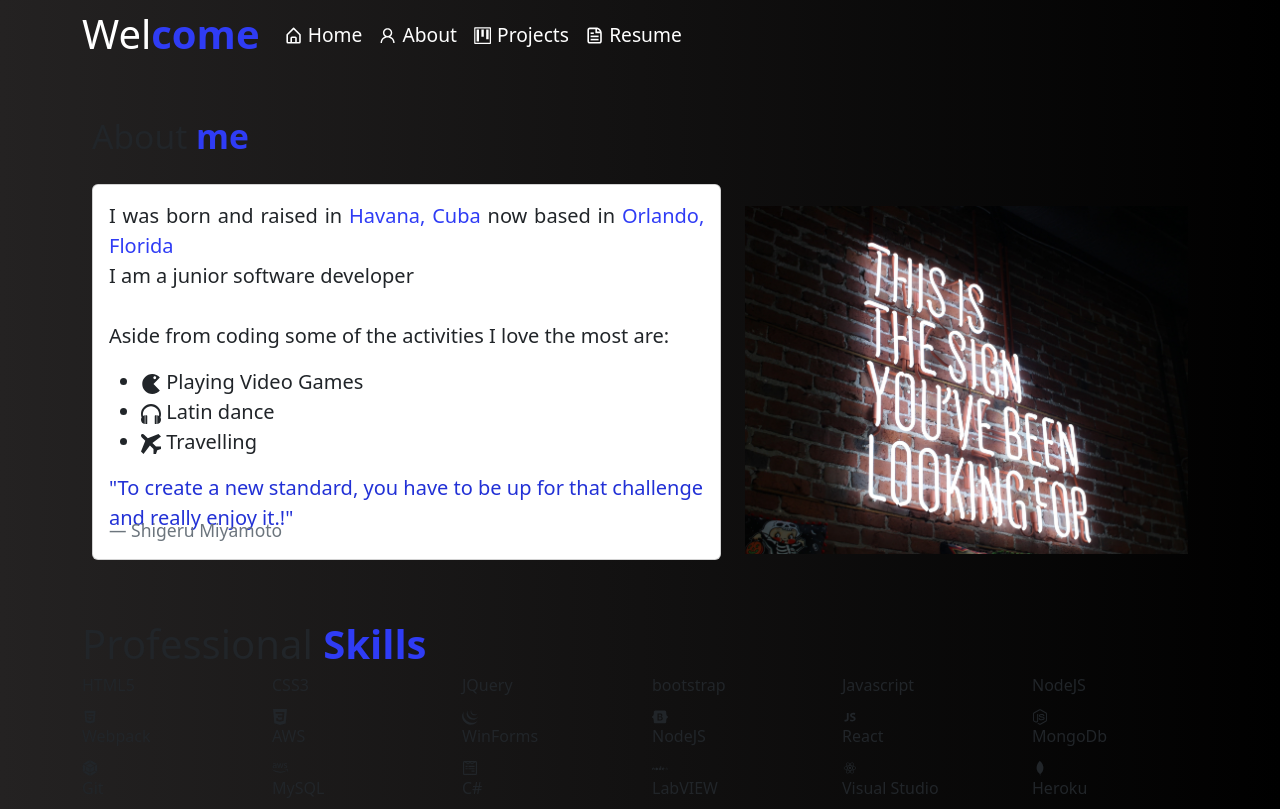
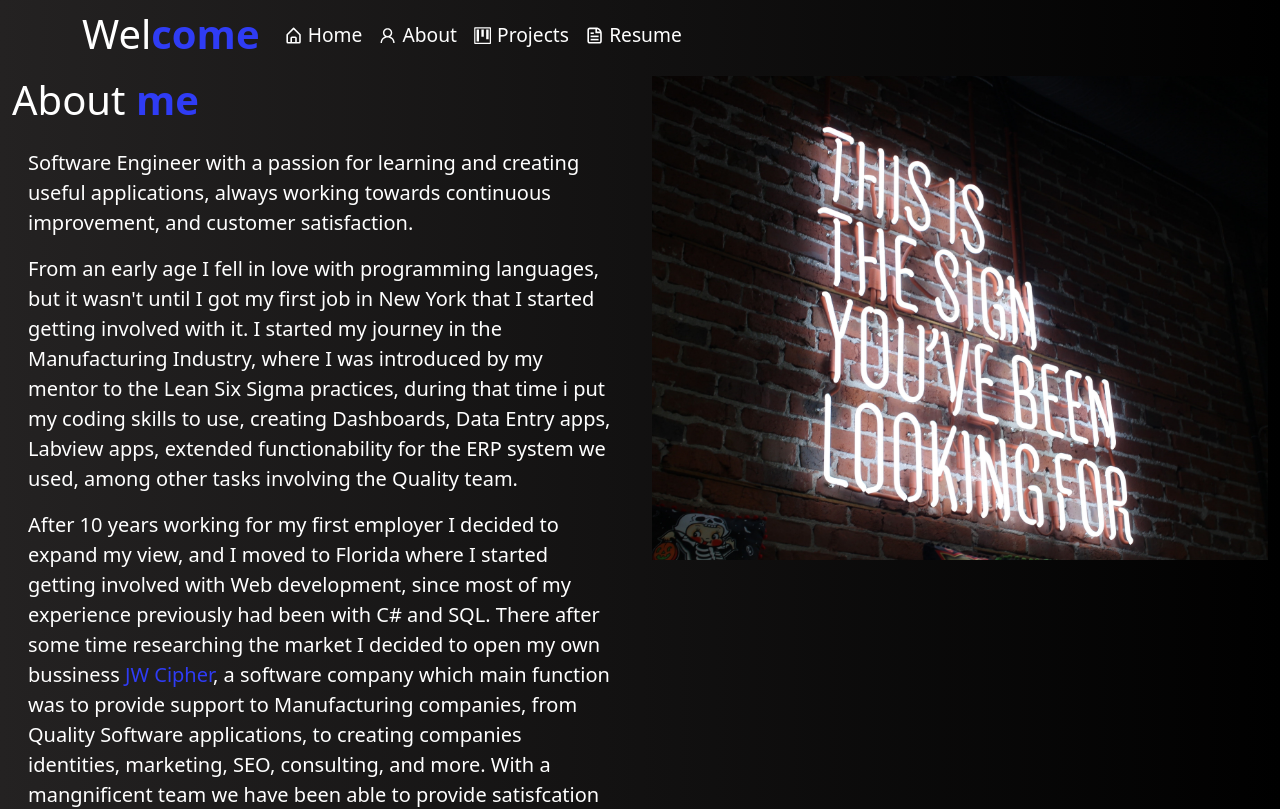
Before and after one commit to julioPlaceres/ReactPortfolio, a React (Create React App) app: page /about in a window 1280 px wide. Shown: the top 809 px of the page. Built offline with nearby package versions, Linux system fonts and the light colour scheme.

Commit message:
Refactoring About page

```diff
--- a/src/App.js
+++ b/src/App.js
@@ -23,5 +23,4 @@ function App() {
   );
 }
 
-// Export App Module
 export default App;
--- /dev/null
+++ b/src/components/Cards/AboutCard.css
@@ -0,0 +1,5 @@
+.quote-view {
+  border: none;
+  color: white;
+  background-color: transparent;
+}
--- /dev/null
+++ b/src/components/Cards/AboutCard.js
@@ -0,0 +1,62 @@
+import React from "react";
+import Card from "react-bootstrap/Card";
+import { ImPacman, ImHeadphones, ImAirplane } from "react-icons/im";
+import "./AboutCard.css";
+
+function AboutCard() {
+  return (
+    <Card className="quote-view">
+      <Card.Body>
+        <blockquote className="blockquote">
+          <p>
+            Software Engineer with a passion for learning and creating
+            useful applications, always working towards continuous improvement,
+            and customer satisfaction.
+            </p>
+
+            <p>
+            From an early age I fell in love with programming languages,
+            but it wasn't until I got my first job in New York that I started
+            getting involved with it. I started my journey in the Manufacturing
+            Industry, where I was introduced by my mentor to the Lean Six Sigma
+            practices, during that time i put my coding skills to use, creating
+            Dashboards, Data Entry apps, Labview apps, extended functionability
+            for the ERP system we used, among other tasks involving the Quality
+            team.
+            </p>
+
+            <p>
+              After 10 years working for my first employer I decided to expand
+              my view, and I moved to Florida where I started getting involved
+              with Web development, since most of my experience previously had
+              been with C# and SQL. There after some time researching the market
+              I decided to open my own bussiness <span className="blue">JW Cipher</span>,
+              a software company which main function was to provide support to
+              Manufacturing companies, from Quality Software applications, to
+              creating companies identities, marketing, SEO, consulting, and
+              more. With a mangnificent team we have been able to provide
+              satisfcation to our clients given them the tools to succeed in
+              their path. Not everything is work though, a work-life balance
+              is necesary to achive sucess, and below you can see some of
+              my favorites past times.
+            </p>
+
+            <h4>Aside from coding some of the activities I love the most are:</h4>
+
+          <ul style={{listStyle: 'none'}}>
+            <li> <ImPacman /> Playing Video Games </li>
+            <li> <ImHeadphones /> Latin dance </li>
+            <li> <ImAirplane /> Travelling </li>
+          </ul>
+
+          <p className="blue">
+            "To create a new standard, you have to be up for that challenge and really enjoy it.!"{" "}
+          </p>
+          <footer className="blockquote-footer blue">Shigeru Miyamoto</footer>
+        </blockquote>
+      </Card.Body>
+    </Card>
+  );
+}
+
+export default AboutCard;
--- /dev/null
+++ b/src/components/Techs/Tech.css
@@ -0,0 +1,15 @@
+.tech-icons {
+    vertical-align: middle;
+    text-align: center;
+    border-radius: 5px;
+    display: table;
+    box-shadow: 4px 5px 4px 3px rgba(28, 47, 218, 0.521);
+    overflow: hidden;
+    transition: all 0.4s ease 0s;
+    font-size: 4.5em;
+    margin: 15px;
+    padding: 10px;
+    opacity: 0.93;
+    border: 1.7px solid rgba(17, 59, 148, 0.637);
+    color: white;
+  }
--- a/src/pages/About/Tech.js
+++ b/src/components/Techs/Tech.js
@@ -1,4 +1,3 @@
-// Import Files Required
 import React from "react";
 import { Col, Row } from "react-bootstrap";
 import {
@@ -13,6 +12,7 @@ import {
 import {
   FaWpforms, FaNodeJs, FaAws
 } from "react-icons/fa";
+import "./Tech.css";
 
 function Techstack() {
   return (
--- a/src/pages/About/About.js
+++ b/src/pages/About/About.js
@@ -1,40 +1,29 @@
+import Tech from "../../components/Techs/Tech";
+import aboutImg from "../../Assets/about-img.jpg";
+import Aboutcard from "../../components/Cards/AboutCard";
 import React from "react";
 import { Container, Row, Col } from "react-bootstrap";
-import Aboutcard from "./AboutCard";
-import Tech from "./Tech";
-import aboutImg from "../../Assets/about-img.jpg";
+import "./About.css";
 
 function About() {
   return (
-    <Container fluid className="about">
-      <Container>
-        <Row style={{ justifyContent: "center", padding: "10px" }}>
-          <Col
-            md={7}
-            style={{
-              justifyContent: "center",
-              paddingTop: "30px",
-              paddingBottom: "50px",
-            }}
-          >
-            <h1 style={{ fontSize: "2.1em", paddingBottom: "20px" }}>
+    <Container fluid>
+        <Row>
+          <Col>
+            <h1 style={{ color: "white" }}>
               About <strong className="blue">me</strong>
             </h1>
             <Aboutcard />
           </Col>
-          <Col
-            md={5}
-            style={{ paddingTop: "120px", paddingBottom: "50px" }}
-            className="about-img"
-          >
+          <Col>
             <img src={aboutImg} alt="about" className="img-fluid" />
           </Col>
         </Row>
-        <h1 className="project">
+
+        <h1 style={{color: "white"}}>
           Professional <strong className="blue">Skills </strong>
         </h1>
         <Tech />
-      </Container>
     </Container>
   );
 }
--- a/src/pages/About/AboutCard.js
+++ /dev/null
@@ -1,43 +0,0 @@
-// Import Require Files
-import React from "react";
-import Card from "react-bootstrap/Card";
-import { ImPacman, ImHeadphones, ImAirplane } from "react-icons/im";
-
-function AboutCard() {
-  return (
-    <Card className="quote-view">
-      <Card.Body>
-        <blockquote className="blockquote mb-0">
-          <p style={{ textAlign: "justify" }}>
-            I was born and raised in <span className="blue"> Havana, Cuba </span>
-            now based in <span className="blue">Orlando, Florida</span>
-            <br />I am a junior software developer
-            <br />
-            <br />
-            Aside from coding some of the activities I love the most are:
-          </p>
-          {/* Activities Icons */}
-          <ul>
-            <li className="activity">
-              <ImPacman /> Playing Video Games
-            </li>
-            <li className="activity">
-              <ImHeadphones /> Latin dance
-            </li>
-            <li className="activity">
-              <ImAirplane /> Travelling
-            </li>
-          </ul>
-
-          {/* Inspirational Quote  */}
-          <p style={{ marginBlockEnd: 0, color: "rgb(34 49 214)" }}>
-            "To create a new standard, you have to be up for that challenge and really enjoy it.!"{" "}
-          </p>
-          <footer className="blockquote-footer">Shigeru Miyamoto</footer>
-        </blockquote>
-      </Card.Body>
-    </Card>
-  );
-}
-
-export default AboutCard;
--- a/src/style.css
+++ b/src/style.css
@@ -1,57 +1,3 @@
-/* About */
-
-.about {
-  position: relative !important;
-  padding-top: 150px !important;
-  padding-bottom: 30px !important;
-  background-image: var(--background-color) !important;
-  color: white !important;
-}
-
-.quote-view {
-  border: none !important;
-  color: white !important;
-  background-color: transparent !important;
-}
-
-.activity {
-  list-style: none !important;
-  text-align: left !important;
-  padding-left: 1px !important;
-}
-
-.project {
-  color: white !important;
-  font-size: 2.3em !important;
-  font-weight: 400 !important;
-  padding-top: 15px !important;
-}
-
-.blockquote-footer {
-  color: #2f3cf5 !important;
-}
-
-.tech-icons {
-  vertical-align: middle !important;
-  text-align: center !important;
-  border-radius: 5px !important;
-  display: table !important;
-  box-shadow: 4px 5px 4px 3px rgba(28, 47, 218, 0.521) !important;
-  overflow: hidden !important;
-  transition: all 0.4s ease 0s !important;
-  font-size: 4.5em !important;
-  margin: 15px !important;
-  padding: 10px !important;
-  opacity: 0.93 !important;
-  border: 1.7px solid rgba(17, 59, 148, 0.637) !important;
-}
-
-@media (max-width: 767px) {
-  .about-img {
-    padding-top: 0 !important;
-  }
-}
-
 /* Projects */
 .project-section {
   position: relative !important;
```
Also changed, not shown: src/pages/About/About.css (added).
